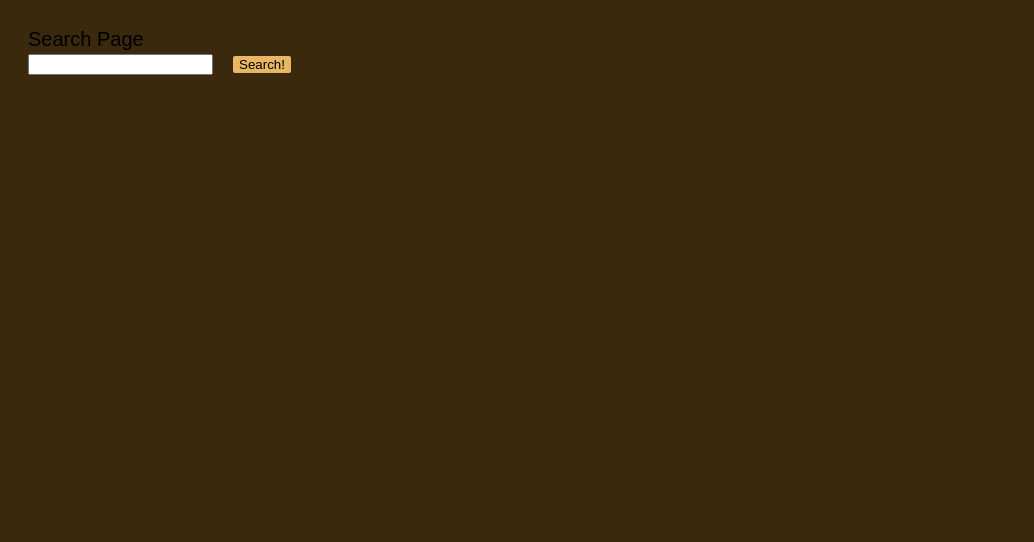
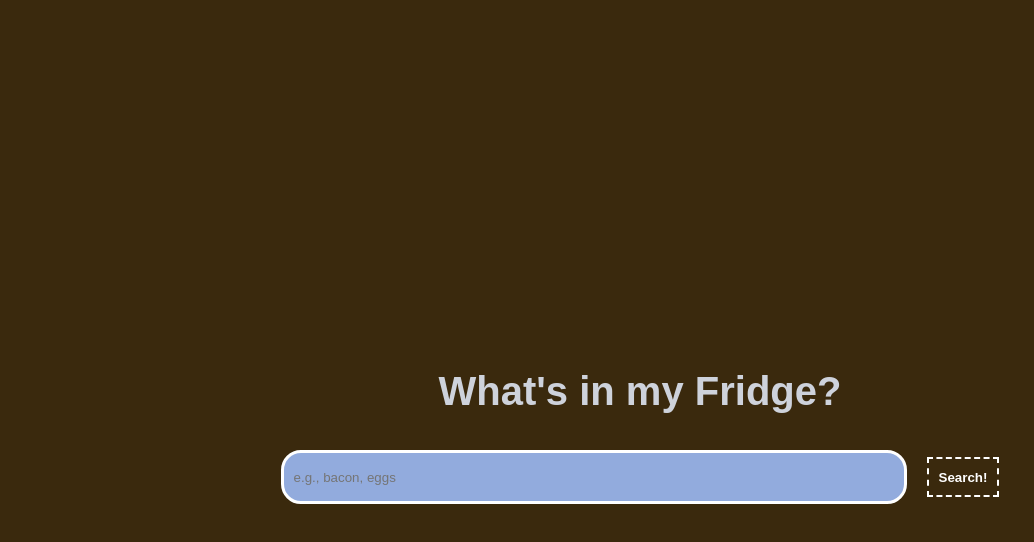
Before and after one commit to cindyxmiao/whats-in-my-fridge, a React (Create React App) app: page / in a window 1280 px wide. Shown: the top 542 px of the page, without its empty margins (0-1034 px from the left). Built offline with nearby package versions, Linux system fonts and the light colour scheme.

Commit message:
search page css

```diff
--- a/src/components/Results/Results.css
+++ b/src/components/Results/Results.css
@@ -4,9 +4,6 @@
   display: grid;
   grid-gap: 1rem;
   grid-template-columns: repeat(auto-fit, minmax(300px, 1fr));
-}
-.results-page {
-  color: rgb(206 210 219);
 }
 
 a {
@@ -19,17 +16,8 @@ p {
   text-align: center;
 }
 
-ul {
-  list-style: none;
-}
-
-button {
-  background-color: rgb(233 183 100);
-  border: none;
-  text-align: center;
-  /* padding: 0.5rem; */
+.back-to-search {
   margin-left: 1rem;
-  border-radius: 0.1rem;
 }
 .card {
   /* background-color: dodgerblue; */
@@ -65,7 +53,8 @@ button {
   display: flex;
   flex-direction: row;
   /* justify-content: space-between; */
-  align-items: flex-start;
+  justify-content: flex-start;
+  align-items: center;
   width: 100%;
   margin-bottom: 1rem;
 }
--- a/src/components/Results/Results.js
+++ b/src/components/Results/Results.js
@@ -30,9 +30,9 @@ const Results = (props) => {
       {!loading && (
         <div className="page-wrapper">
           <div className="header-wrapper">
-            <p className="results-page">Results Page</p>
-            <button onClick={backToSearch}>
-              <p>New Search</p>
+            <h3>Results Page</h3>
+            <button className="back-to-search" onClick={backToSearch}>
+              <p style={{ color: "white" }}>New Search</p>
             </button>
           </div>
           <ul className="container">
--- /dev/null
+++ b/src/components/Search/Search.css
@@ -0,0 +1,52 @@
+input {
+  border: none;
+  width: 30rem;
+  height: 1.4rem;
+  border-radius: 1rem;
+  padding: 0.5rem;
+  margin: 0.5rem;
+  background-color: #92abdd;
+  border-style: solid;
+  border-color: white;
+}
+
+#main-container {
+  display: flex;
+  justify-content: center;
+  align-items: center;
+  height: 100vh;
+  flex-direction: column;
+}
+
+.search-card {
+  background-color: dodgerblue;
+  border-style: solid;
+  border-color: white;
+  background-color: rgb(206 210 219);
+  border-width: 0.2rem;
+  /* color: white; */
+  padding: 0.5rem;
+  height: 1rem;
+  border-radius: 1rem;
+  text-align: center;
+  margin: 0.5rem;
+}
+
+.search-card-container {
+  display: flex;
+  flex-direction: row;
+}
+
+.search-container {
+  display: flex;
+  flex-direction: row;
+  align-items: center;
+}
+button {
+  height: 2rem;
+  padding: 0.5rem;
+  margin: 0.5rem;
+  border-style: dashed;
+  border-color: white;
+  background-color: rgb(58 41 13);
+}
--- a/src/components/Search/Search.js
+++ b/src/components/Search/Search.js
@@ -1,11 +1,19 @@
 import React, { useCallback, useState } from "react";
 import { useHistory } from "react-router-dom";
+import "./Search.css";
 
 const Search = (props) => {
   const history = useHistory();
   const [searchValue, setSearchValue] = useState("");
 
   const [searchList, setSearchList] = useState([]);
+
+  const colors = [
+    "rgb(214, 201, 145)",
+    "rgb(210, 113, 70)",
+    "rgb(66, 129, 164)",
+    "rgb(145 214 200)",
+  ];
 
   const handleOnClick = useCallback(() => {
     history.push("/results");
@@ -30,22 +38,42 @@ const Search = (props) => {
   };
 
   return (
+    <div id="main-container">
       <div>
-      <div> Search Page</div>
+        <h1>What's in my Fridge?</h1>
+      </div>
+      <div className="search-container">
         <input
           type="text"
           value={searchValue}
           onChange={handleInputChange}
           onKeyPress={handleKeyPress}
+          placeholder="e.g., bacon, eggs"
         />
-      <button type="button" onClick={handleOnClick}>
-        Search!
+        <button type="button" onClick={handleOnClick} className="search-btn">
+          <p style={{ color: "white" }}>Search!</p>
         </button>
+      </div>
 
       <ul>
+        <div className="search-card-container">
           {searchList.map((item) => {
-          return <li key={item}> {item}</li>;
+            return (
+              <li
+                key={item}
+                className="search-card"
+                style={{
+                  backgroundColor:
+                    colors[searchList.indexOf(item) % colors.length],
+                }}
+              >
+                <div>
+                  <p>{item}</p>
+                </div>
+              </li>
+            );
           })}
+        </div>
       </ul>
     </div>
   );
--- a/src/styles/global.css
+++ b/src/styles/global.css
@@ -6,3 +6,15 @@ body {
   padding: 1rem;
   background-color: rgb(58 41 13);
 }
+
+h1,
+h2,
+h3 {
+  color: rgb(206 210 219);
+}
+
+ul {
+  list-style: none;
+  padding: 0;
+  margin: 0;
+}
```
Lines whose indentation alone changed are shown as unchanged.
